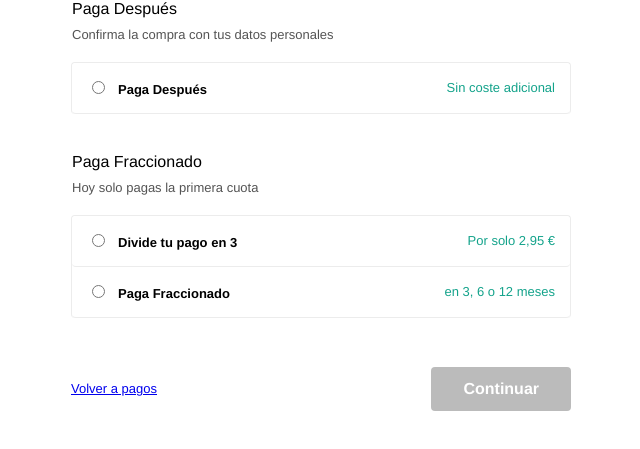
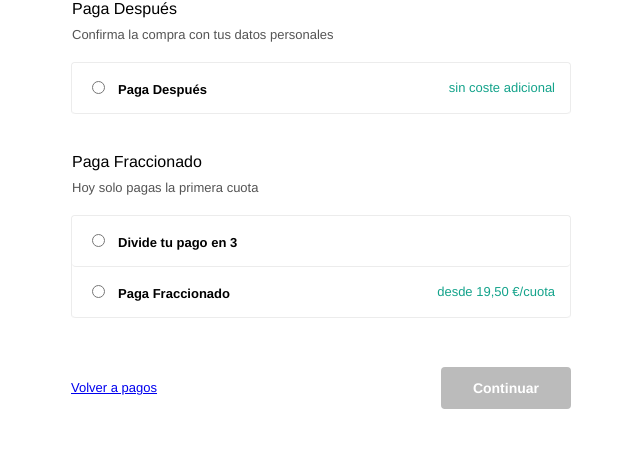
Before and after one commit to mauriarmora/sq-shopify-checkout, a React (Create React App) app: page / in a window 1280 px wide. Shown: the part 297-746 px from the top of the page, without its empty margins (319-959 px from the left). Built offline with nearby package versions, Linux system fonts and the light colour scheme.

Commit message:
Added pp3 format to pp6/pp9 and fixed button click

```diff
--- a/src/App.scss
+++ b/src/App.scss
@@ -1,4 +1,4 @@
 @import url("./style/checkout.scss");
 @import url("./style/paymentMethod.scss");
 @import url("./style/form.scss");
-@import url("./style/pp3PaymentMethod.scss");
+@import url("./style/ppPaymentMethod.scss");
--- a/src/components/PaymentMethod.jsx
+++ b/src/components/PaymentMethod.jsx
@@ -1,5 +1,5 @@
 import React from 'react';
-import Pp3PaymentMethod from './Pp3PaymentMethod';
+import PpPaymentMethod from './PpPaymentMethod';
 
 export default function PaymentMethod({pmInfo, onSelect, selectedMethod, paymentOption}) {
 
@@ -15,7 +15,7 @@ export default function PaymentMethod({pmInfo, onSelect, selectedMethod, payment
           <input id={pmInfo.product} type="radio" name="product_code" readOnly checked={checked} value={ pmInfo.product } onClick={ onSelect }/>
           <label className="pm-title" htmlFor={pmInfo.product}>{ pmInfo.title }</label>
         </div>
-        <div className="pm-claim">{ pmInfo.claim }</div>
+        <div className="pm-cost-description">{ pmInfo.cost_description }</div>
       </div>
 
       {/* If the PM does not have description, it doesn't render the dropdown */}
@@ -24,12 +24,13 @@ export default function PaymentMethod({pmInfo, onSelect, selectedMethod, payment
           className={checked ? 'pm-dropdown-selected' : 'pm-dropdown-hidden'}
           style={{ borderRadius: paymentOption.methods.length > 1 && '3px 3px 0 0' }}
         >
-          {/* If the PM is PP3 it renders the component where it displays the instalments */}
-          {(pmInfo.product === 'pp3') &&
-            <Pp3PaymentMethod pmDescription={pmDescription} />
+          {((pmInfo.product === 'pp3') || (pmInfo.product === 'pp6') || (pmInfo.product === 'pp9')) &&
+            <PpPaymentMethod pmDescription={pmDescription} />
           }
 
-          {pmInfo.product !== 'pp3' && <div className="pm-description">{ pmDescription.map((pm, i) => <li key={i}>{pm}</li>) }</div> }
+          {((pmInfo.product !== 'pp3') && (pmInfo.product !== 'pp6') && (pmInfo.product !== 'pp9')) &&
+            <div className="pm-description">{ pmDescription.map((pm, i) => <li key={i}>{pm}</li>) }</div>
+          }
         </div>
       }
 
--- a/src/components/Pp3PaymentMethod.jsx
+++ b/src/components/PpPaymentMethod.jsx
@@ -1,6 +1,6 @@
 import React, { useEffect, useState } from "react";
 
-export default function Pp3PaymentMethod({ pmDescription }) {
+export default function PpPaymentMethod({ pmDescription }) {
 
   const [instalments, setInstalments] = useState([]);
 
@@ -17,8 +17,11 @@ export default function Pp3PaymentMethod({ pmDescription }) {
       // and pushes them into 'insArray' to be set lates to the state
       insArray.push((typeof(ins) === 'string') && ins.split(' de '));
     })
-    // Deleting the last elements of the Array, as it's empty
+
+    // Deleting first or last element if they are empty
+    if (insArray[0] = ' ') insArray.shift();
     insArray.pop()
+
     setInstalments(insArray);
   }, []);
 
--- a/src/style/form.scss
+++ b/src/style/form.scss
@@ -30,7 +30,7 @@
 .submit-button {
   font-family: "Open Sans";
   font-weight: 600;
-  font-size: 16px;
+  font-size: 14px;
   padding: 13px 32px;
   background-color: #14a48b;
   color: white;
--- a/src/style/paymentMethod.scss
+++ b/src/style/paymentMethod.scss
@@ -22,16 +22,17 @@
   margin-bottom: 0;
 }
 
-.pm-claim {
+.pm-cost-description {
   font-size: 13px;
   color: #14a38b;
 }
 
 .pm-dropdown-hidden {
+  position: absolute;
+  bottom: 0px;
   max-height: 0;
   opacity: 0;
-  transition: max-height 0.5s ease-out;
-  position: absolute;
+  transition: max-height 0.4s ease-out;
 }
 
 .pm-dropdown-selected {
@@ -42,7 +43,7 @@
   background-color: #fafafa;
   max-height: 300px;
   opacity: 1;
-  transition: max-height 0.5s ease-out;
+  transition: max-height 0.4s ease-out;
   position: relative;
   overflow: hidden;
   border-bottom: 1px solid #ececec;
```
Also changed, not shown: src/App.js, src/components/Checkout.jsx (line endings or trailing spaces), src/style/ppPaymentMethod.scss (renamed from src/style/pp3PaymentMethod.scss).
